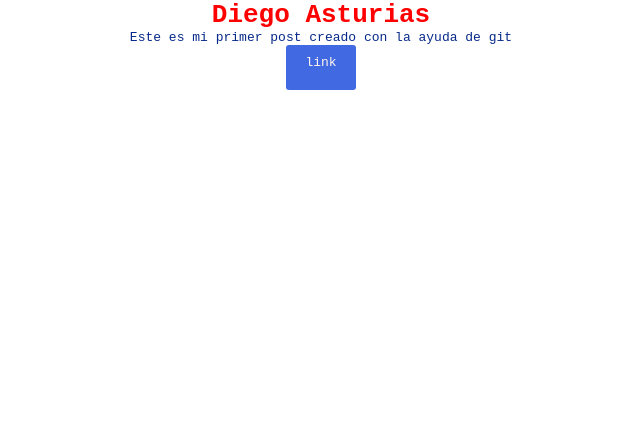
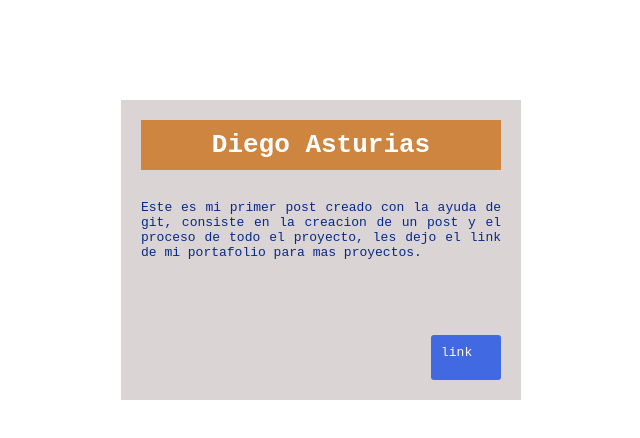
Before and after one commit to DiegoAs868/Posts, a plain HTML site: page index.html in a window 1280 px wide. Shown: the whole page, without its empty margins (319-959 px from the left). Drawn offline with Linux system fonts and the light colour scheme.

Commit message:
Cuarto commit - se completa el diseño UI del post

```diff
--- a/css/estilos.css
+++ b/css/estilos.css
@@ -3,15 +3,28 @@
     padding: 0;
     font-family: monospace;
 }
-h1{
-    color: red;
+.cajaP{
+    width: 400px;
+    height: 300px;
+    background-color: rgb(219, 212, 212);
+    margin: auto;
+    margin-top: 100px;
+    padding: 20px;
+    box-sizing: border-box;
+    position: relative;
+}
+.titulo{
+    background-color: peru;
+    color: white;
     text-align: center;
+    padding: 10px;
 }
-p{
+.cont{
     color:rgb(6, 41, 138);
-    text-align: center;
+    text-align: justify;
+    margin-top: 30px;
 }
-a{
+.btn{
     display: block;
     padding: 10px;
     background-color: royalblue;
@@ -21,5 +34,8 @@ a{
     width: 50px;
     height: 25px;
     border-radius: 3px;
-    text-align: center;
+
+    position: absolute;
+    right: 20px;
+    bottom: 20px;
 }
--- a/index.html
+++ b/index.html
@@ -8,8 +8,10 @@
     <link rel="stylesheet" href="css/estilos.css">
 </head>
 <body>
-    <h1>Diego Asturias</h1>
-    <p>Este es mi primer post creado con la ayuda de git</p>
-    <a href="#">link</a>
+    <div class="cajaP">
+    <h1 class="titulo">Diego Asturias</h1>
+    <p class="cont">Este es mi primer post creado con la ayuda de git, consiste en la creacion de un post y el proceso de todo el proyecto, les dejo el link de mi portafolio para mas proyectos.</p>
+    <a class="btn" href="#">link</a>
+    </div>
 </body>
 </html>
```
